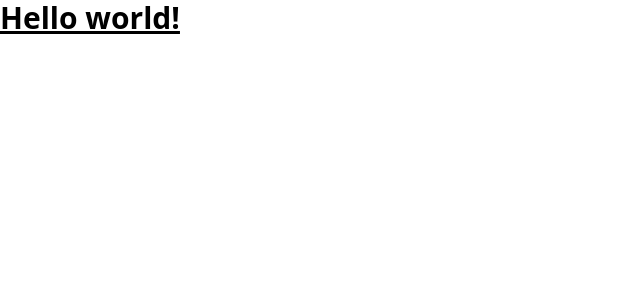
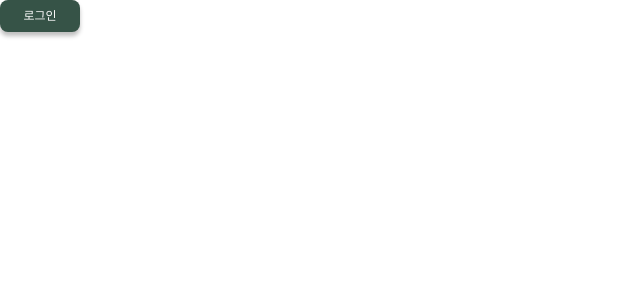
Before and after one commit to youngboyclub/test-git, a React (Create React App) app: page / in a window 1280 px wide. Shown: the top 300 px of the page, without its empty margins (0-640 px from the left). Built offline with nearby package versions, Linux system fonts and the light colour scheme.

Commit message:
컴포넌트 (버튼)생성

```diff
--- a/src/App.js
+++ b/src/App.js
@@ -1,3 +1,6 @@
+import {MyButton} from "./components/Kth"
 export default function App() {
-  return <h1 className="text-3xl font-bold underline">Hello world!</h1>;
+  return (
+  <MyButton/>
+  )
 }
--- /dev/null
+++ b/src/components/Kth.js
@@ -0,0 +1,8 @@
+const MyButton = ()=>{
+    let style = "bg-[#365347] text-xs rounded-lg w-20 h-8 shadow-[0_4px_4px_0px_rgba(0,0,0,0.25)] font-['inter'] text-[#FAFAFA] shrink-0"
+    return (
+      <button className={style}>로그인</button>
+    );
+  }
+
+  export {MyButton};
```
